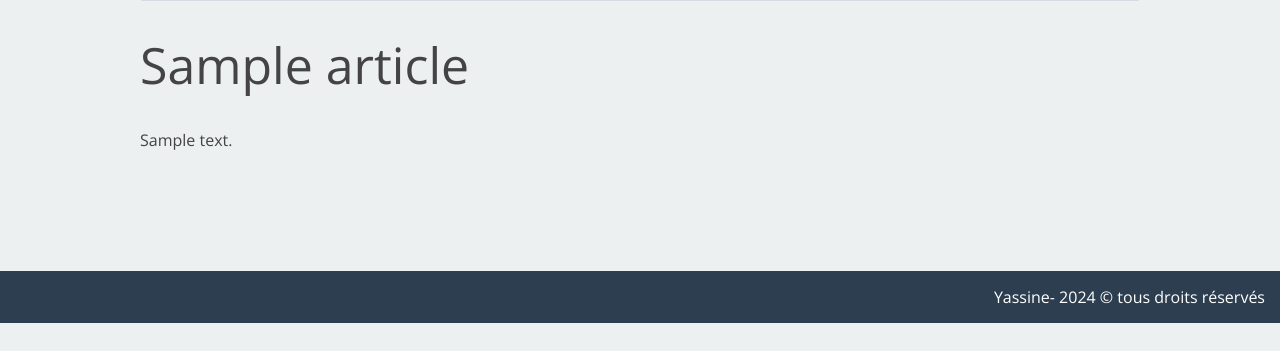
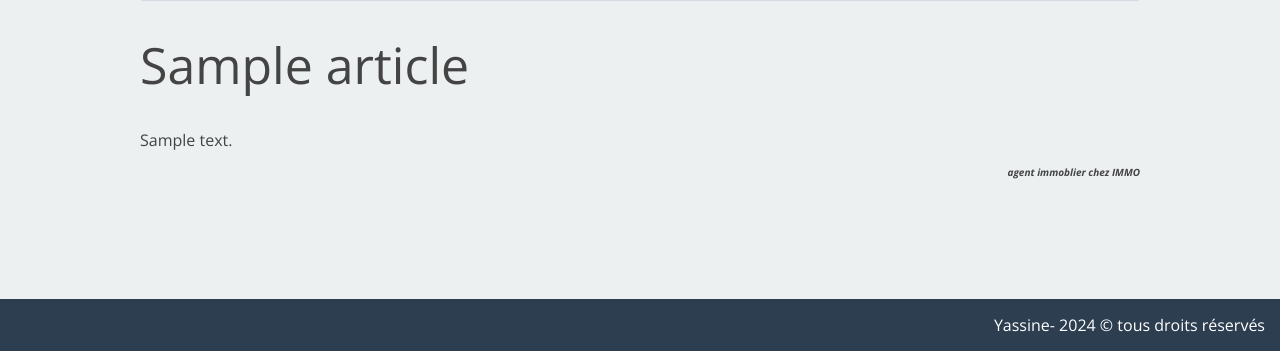
Before and after one commit to yassine-fullstack/blog-immo, a PHP site: page /show-article.php?id=1 in a window 1280 px wide. Shown: the part 608-959 px from the top of the page. Before the commit the page ends 931 px from the top, so only its background shows below. Run offline with PHP 8.4, Linux system fonts and the light colour scheme; tables that the repository leaves empty or names only in its code hold one stand-in row (values such as "Sample post"); grey boxes marked "Sample" are stand-in pictures.

Commit message:
affichage de l'auteur

```diff
--- a/database/models/articleDB.php
+++ b/database/models/articleDB.php
@@ -38,8 +38,8 @@ class AtricleDB
 
         ');
 
-        $this->statementReadOne = $pdo->prepare('SELECT * FROM article WHERE id = :id');
-        $this->statementReadAll = $pdo->prepare('SELECT * FROM article');
+        $this->statementReadOne = $pdo->prepare('SELECT article.*, user.firstname, user.lastname FROM article LEFT JOIN user ON article.author=user.id WHERE article.id = :id');
+        $this->statementReadAll = $pdo->prepare('SELECT article.*, user.firstname, user.lastname FROM article LEFT JOIN user ON article.author=user.id');
         $this->statementDeleteOne = $pdo->prepare('DELETE FROM article WHERE id=:id');
     }
 
@@ -72,7 +72,6 @@ class AtricleDB
         $this->statementCreateOne->bindValue(':author', $article['author']);
         $this->statementCreateOne->execute();
         return $this->fetchOne($this->pdo->lastInsertId());
-
     }
 
     public function updateOne($article)
--- a/index.php
+++ b/index.php
@@ -4,6 +4,8 @@ require __DIR__ . '/database/security.php';
 $currentUser = isLoggedin();
 $articleDB = require_once __DIR__ . '/database/models/ArticleDB.php';
 $articles = $articleDB->fetchAll();
+// var_dump($articles);
+// exit;
 $categories = [];
 
 $_GET = filter_input_array(INPUT_GET, FILTER_SANITIZE_FULL_SPECIAL_CHARS);
@@ -63,6 +65,9 @@ if (count($articles)) {
                       <div class="img-container" style="background-image:url(<?= $a['image'] ?>"></div>
                     </div>
                     <h3><?= $a['title'] ?></h3>
+                    <?php if ($a['author']): ?>
+                    <div class="article-author"><p><?= $a['firstname']. ' '.$a['lastname'] ?></p> </div>
+                    <?php endif;?>
                   </a>
                 <?php endforeach; ?>
               </div>
--- a/public/css/show-article.css
+++ b/public/css/show-article.css
@@ -11,6 +11,13 @@
     font-size: 5rem;
     font-weight: 400;
 }
+.article-author{
+
+    text-align: right;
+    font-size:1rem ;
+    font-weight: 700;
+    font-style: italic;
+  }
 
 .article-content {
     white-space: pre-wrap;
--- a/show-article.php
+++ b/show-article.php
@@ -2,8 +2,8 @@
 require_once __DIR__ . '/database/database.php';
 require_once __DIR__ . '/database/security.php';
 $currentUser = isLoggedin();
+
 $articleDB = require_once __DIR__ . '/database/models/ArticleDB.php';
-$statement = $pdo->prepare('SELECT * FROM article WHERE id = :id');
 $_GET = filter_input_array(INPUT_GET, FILTER_SANITIZE_FULL_SPECIAL_CHARS);
 $id = $_GET['id'] ?? '';
 
@@ -16,7 +16,7 @@ if (!$id) {
 
 
 <!DOCTYPE html>
-<html lang="fr">
+<html lang="en">
 
 <head>
   <?php require_once 'includes/head.php' ?>
@@ -34,12 +34,13 @@ if (!$id) {
     <h1 class="article-title"><?= $article['title'] ?></h1>
     <div class="separator"></div>
     <p class="article-content"><?= $article['content'] ?></p>
+    <p class="article-author"><?= $article['firstname'] . ' ' . $article['lastname'] ?> <br> agent immoblier chez IMMO</p>
     <?php if ($currentUser && $currentUser['id'] === $article['author']) : ?>
       <div class="action">
       <a class="btn btn-secondary" href="/delete-article.php?id=<?= $article['id'] ?>">Supprimer</a>
       <a class="btn btn-primary" href="/form-article.php?id=<?= $article['id'] ?>">Editer l'article</a>
       </div>
-                <?php endif;   ?>
+    <?php endif; ?>
     </div>
   </div>
   <?php require_once 'includes/footer.php' ?>
```
Also changed, not shown: public/css/index.css (+13 -0 lines). Lines whose indentation alone changed are shown as unchanged.
